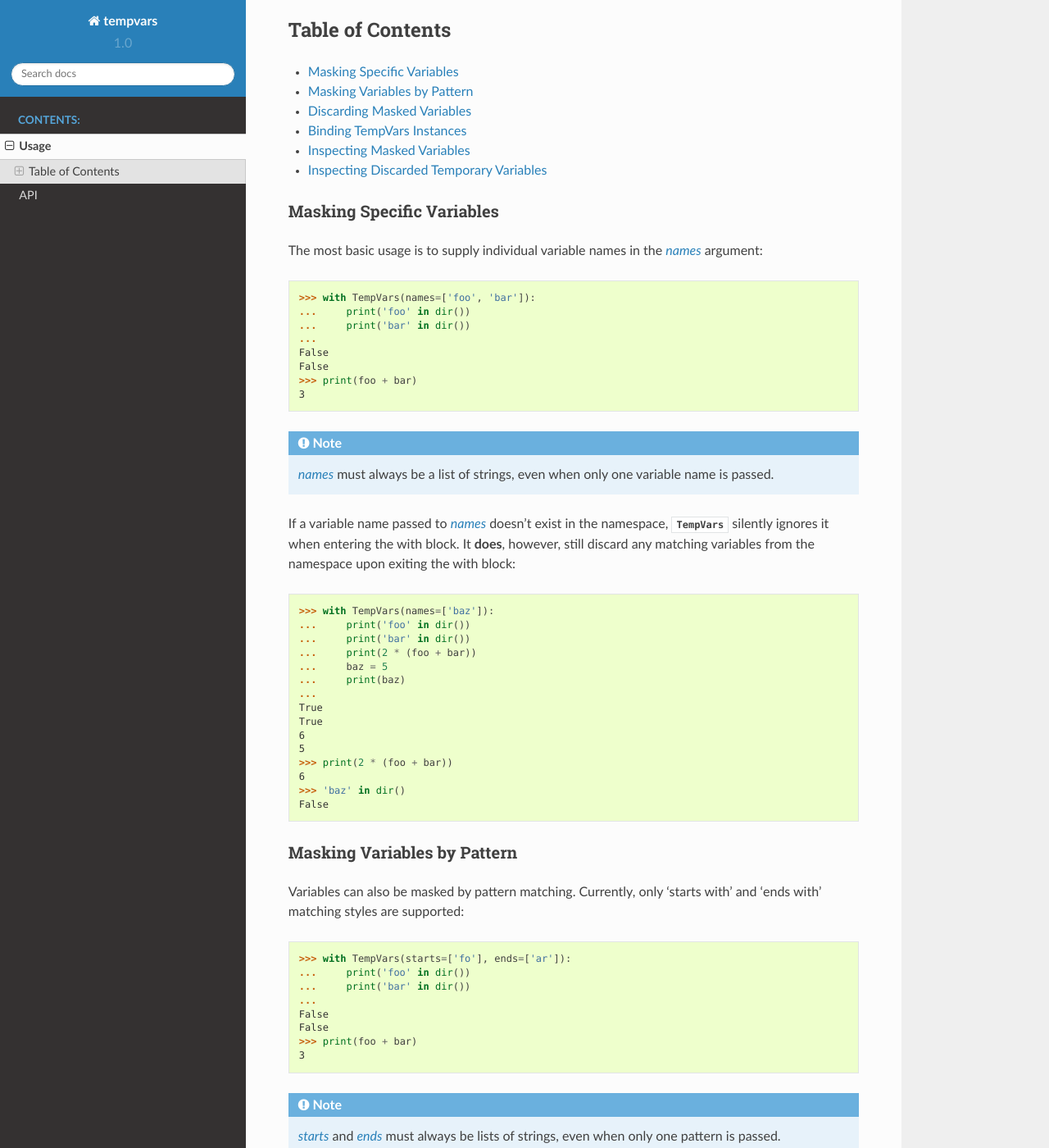
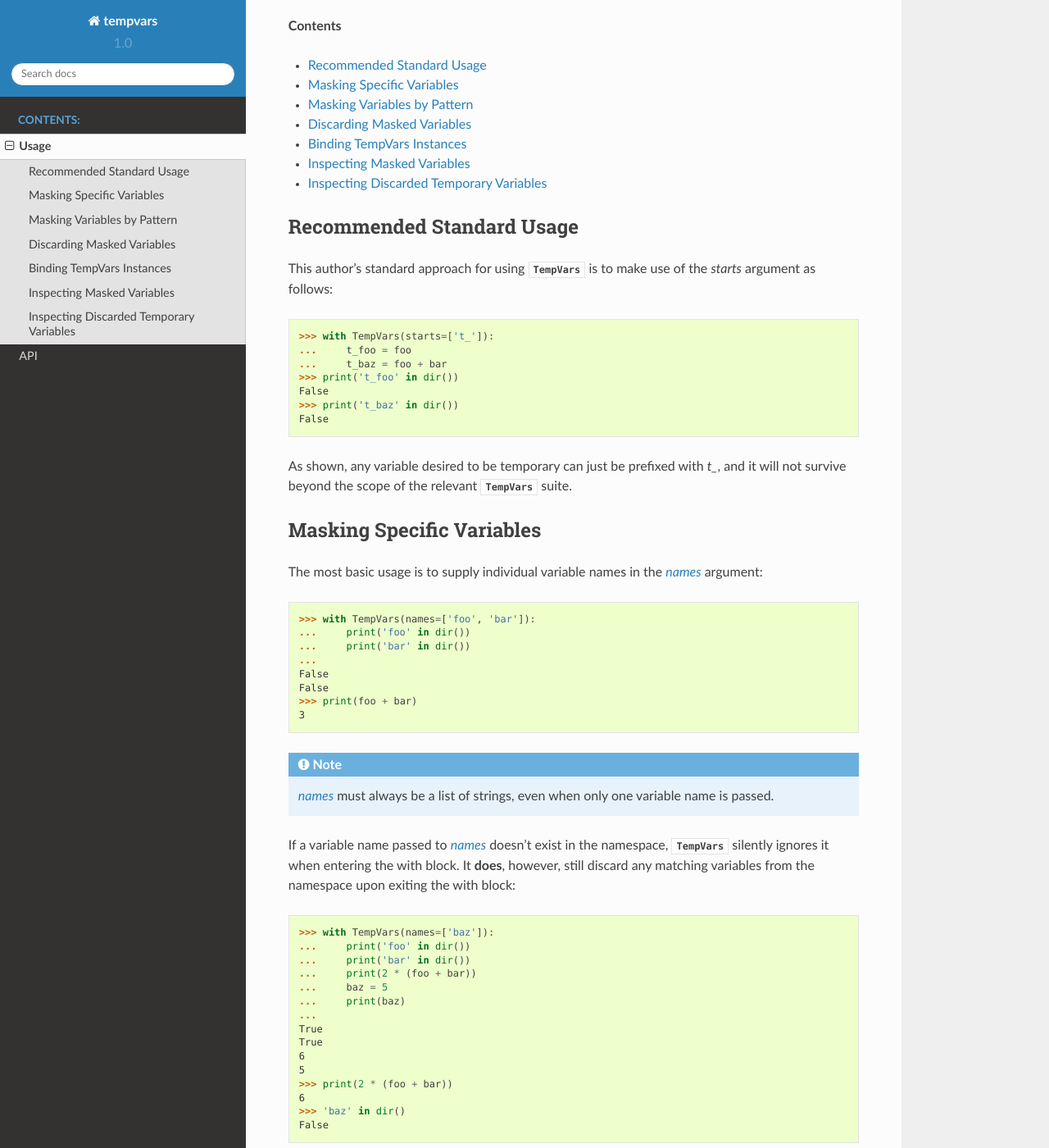
Before and after one commit to bskinn/tempvars, a Sphinx documentation site: the page built from doc/source/usage.rst, in a window 1280 px wide and 1400 px high, scrolled down 600 px. Shown: the whole window at 82% size. Built offline with Sphinx 7.4.7 and the Read the Docs theme 2.0.0, drawn with Linux system fonts in a browser that asks for light colours; some of the changed text lies outside the part shown.

Commit message:
DOC: Add 'recommended std usage' to usage.rst
Also, revise the way the TOC is presented so that it doesn't
lead to weirdness in the RtD sidebar TOC.

```diff
--- a/doc/source/usage.rst
+++ b/doc/source/usage.rst
@@ -31,12 +31,34 @@ one or more of |arg_names|_, |arg_starts|_, and/or |arg_ends|_ are
 
 .. _usage_toc:
 
-Table of Contents
-~~~~~~~~~~~~~~~~~
+**Contents**
 
 .. contents::
     :local:
     :backlinks: top
+
+
+.. _recommended_standard_usage:
+
+Recommended Standard Usage
+--------------------------
+
+This author's standard approach for using :class:`~tempvars.TempVars`
+is to make use of the `starts` argument as follows:
+
+.. doctest:: recommended
+
+    >>> with TempVars(starts=['t_']):
+    ...     t_foo = foo
+    ...     t_baz = foo + bar
+    >>> print('t_foo' in dir())
+    False
+    >>> print('t_baz' in dir())
+    False
+
+As shown, any variable desired to be temporary can just be prefixed with
+`t_`, and it will not survive beyond the scope of the relevant
+:class:`~tempvars.TempVars` suite.
 
 
 Masking Specific Variables
@@ -90,7 +112,8 @@ the |with| block:
 Masking Variables by Pattern
 ----------------------------
 
-Variables can also be masked by pattern matching. Currently,
+As :ref:`noted above <recommended_standard_usage>`,
+variables can also be masked by pattern matching. Currently,
 only 'starts with' and 'ends with' matching styles are supported:
 
 .. doctest:: starts_ends_basic
@@ -214,8 +237,7 @@ mutable arguments:
 .. doctest:: basic_binding_demo
 
     >>> names_in = ['foo']
-    >>> with TempVars(names=names_in, starts=['baz', 'quux'],
-    ...               ends=['ar']) as tv:
+    >>> with TempVars(names=names_in, starts=['baz', 'quux'], ends=['ar']) as tv:
     ...     print(tv.starts)
     ...     print(tv.ends)
     ...     print(tv.names)
```
